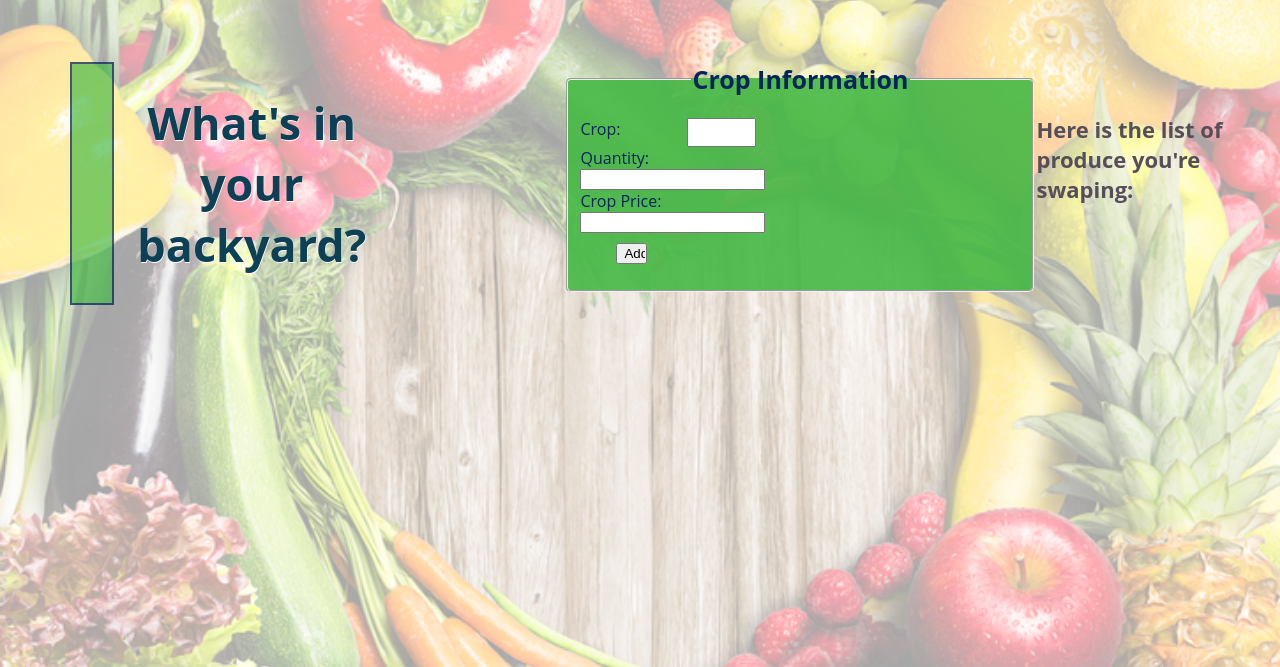
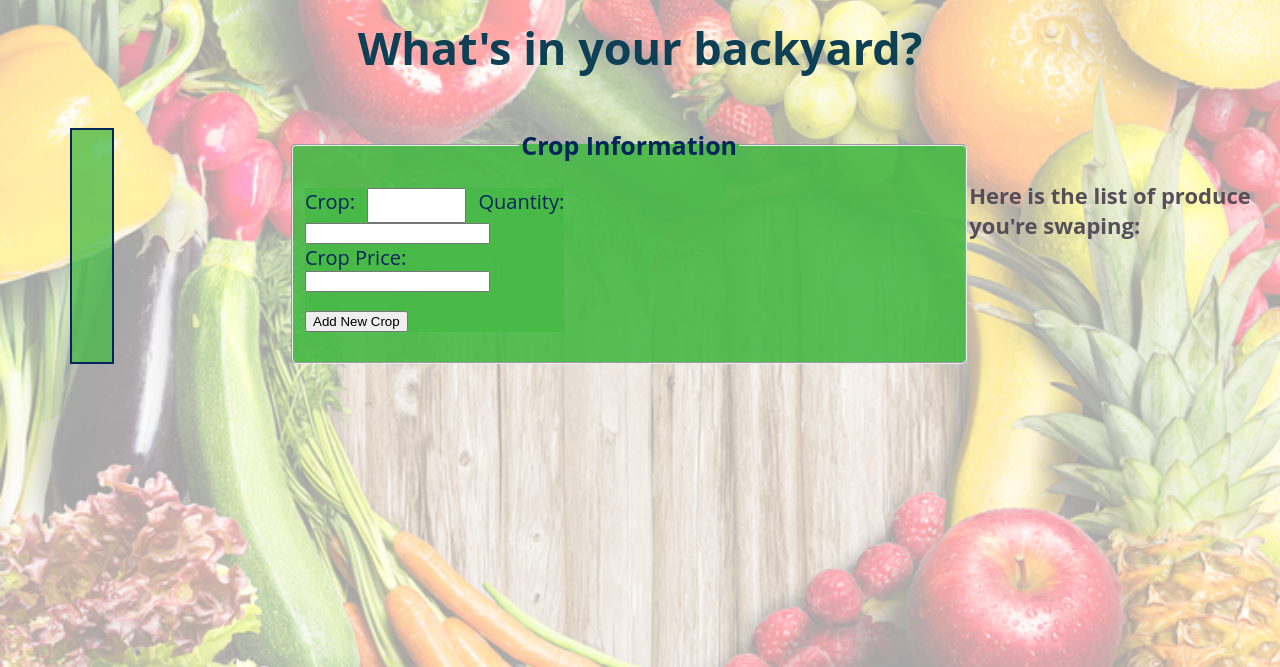
Before and after one commit to oneEyedBunny/Crop-Swap-2, a website: page public/profile.html in a window 1280 px wide. Shown: the part 133-800 px from the top of the page. Drawn offline with Linux system fonts and the light colour scheme; no server answers.

Commit message:
more css changes

```diff
--- a/public/profile.html
+++ b/public/profile.html
@@ -13,9 +13,9 @@
         </header>
     <body id="profile">
         <img src="images/profileBackground.jpg" id="profile-photo"/>
+        <h1 id='profile-text'>What's in your backyard?</h1>
         <main class="profile-main">
-            <section id="profile-container"></section>
-            <h1>What's in your backyard?</h1>
+          <section id="profile-container"></section>
             <div id="produce-table">
                 <form name="new-crop" id="new-crop">
                           <fieldset id="crop-input-fieldset">
--- a/public/styles/modules.css
+++ b/public/styles/modules.css
@@ -168,7 +168,13 @@ fieldset {
   display: flex;
   color: #032559;
   padding: 20px;
-  margin-top: 175px;
+}
+
+#profile-text {
+margin-top: 150px;
+text-align: center;
+color: #0D4054;
+font-size: 45px;
 }
 
 .profile-main h1 {
@@ -186,6 +192,8 @@ fieldset {
 display: flex;
 justify-content: space-between;
 flex-wrap: wrap;
+background-color: rgba(69,185,69,0.75);
+font-size: 20px;
 }
 
 .profile-div label, .profile-div span, .crop-input-div {
@@ -199,8 +207,8 @@ flex-wrap: wrap;
   padding: 20px;
   margin-left: 50px;
   border: 2px solid #032559;
-  background-color: rgba(69,185,69,0.90);
-  opacity: .75;
+  background-color: rgba(69,185,69,0.75);
+
 }
 
 #profile-container img {
@@ -239,10 +247,6 @@ form input[type="text"] {
   font-size: 1.25em;
   width: 35%;
   display: inline-block
-}
-
-form input[type="submit"] {
-  width:30%;
 }
 
 #submit {
```
